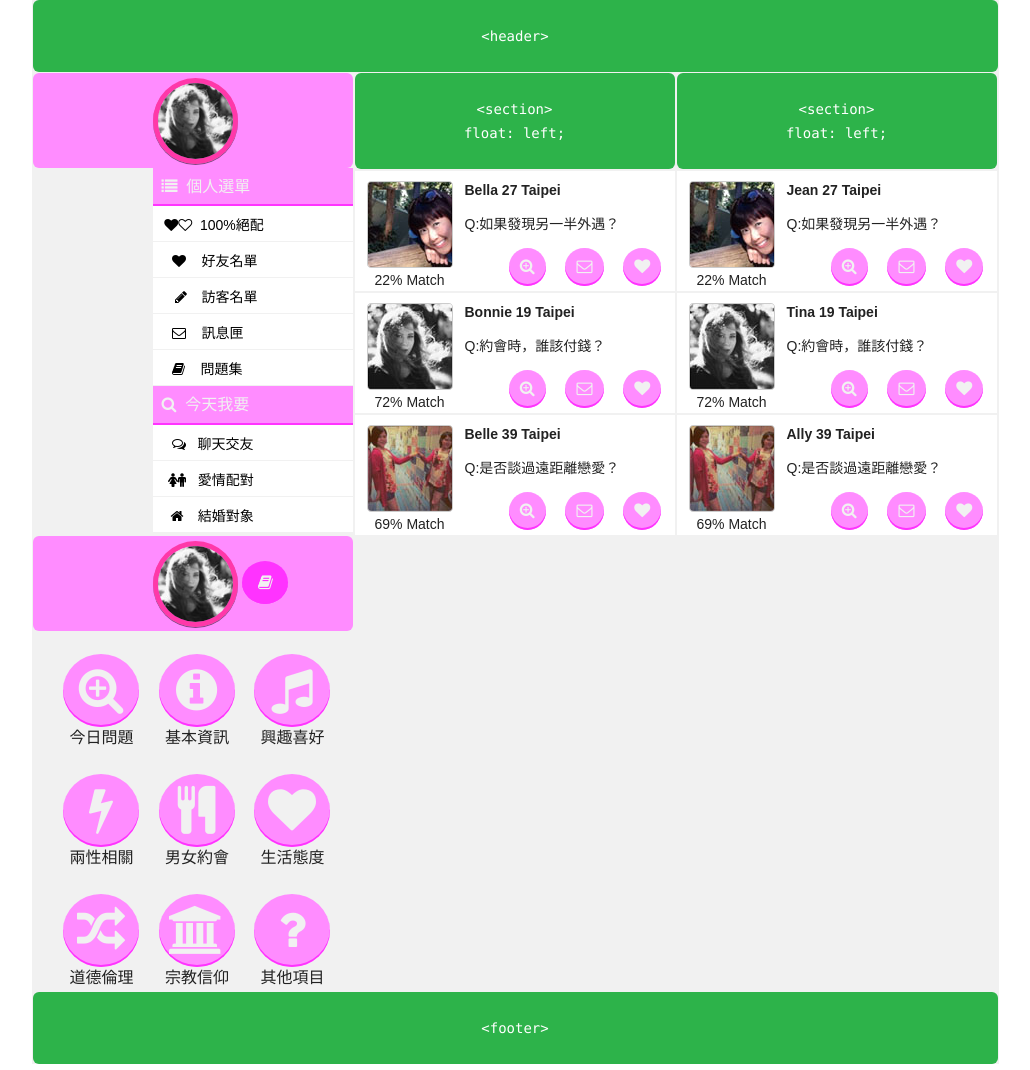
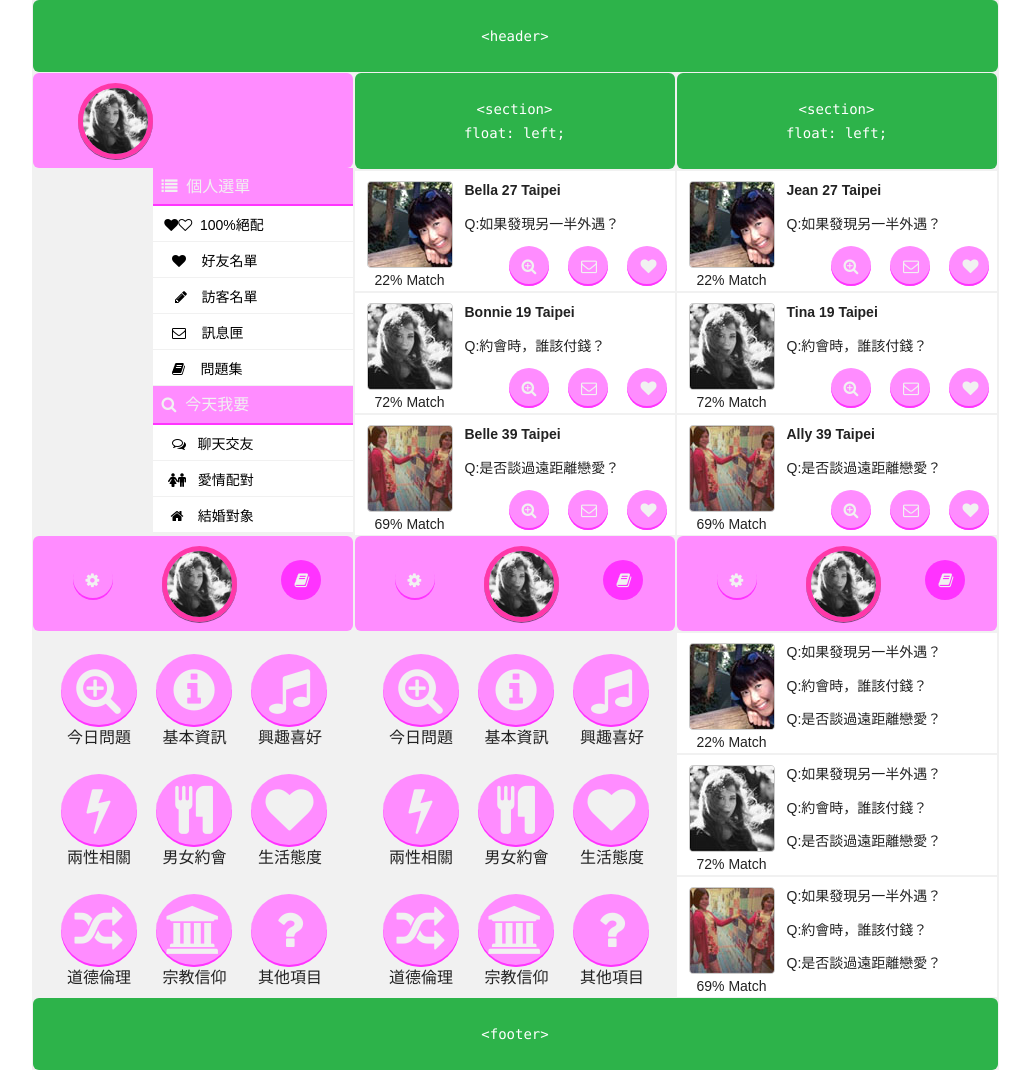
Before and after one commit to tienshunlo/qupid_01Aug14, a plain HTML site: page test.html in a window 1280 px wide. Shown: the whole page, without its empty margins (130-1160 px from the left). Drawn offline with Linux system fonts and the light colour scheme.

Commit message:
users asked questions
users asked questions

```diff
--- a/css/main_test.css
+++ b/css/main_test.css
@@ -163,15 +163,18 @@ img {
 
 }
 
-.user_profile_btn{
-  height: 30px;
-  width: 30px;
+
+
+
+.user_profile_btn_left {
+  height: 40px;
+  width: 40px;
   color: #f1f1f1;
-  padding: 0.5em 0.5em;
-  padding-top: 5px;
-  margin-right: 1px;
+  /*padding: 0.5em 0.7em;*/
+  /*margin-right: 1px;*/
+  margin-left: 40px;
   border-radius: 50%;
-  background: #FF33FF;
+  background: #FF8CFF;
   display: inline-block;
   text-decoration: none;
   -webkit-box-shadow: inset 0px -2px #FF33FF;
@@ -179,30 +182,72 @@ img {
   box-shadow: inset 0px -2px #FF33FF;
 }
 
-.user_profile_btn:hover {
+.user_profile_btn_left i{
+ text-align: center;
+ margin-left: 13px;
+ margin-top: 13px;
+}
+
+.user_profile_btn_left:hover {
   background: #FF33FF;
 }
 
-.user_profile_btn i{
-  /*float: left;*/
-  /*background: blue;*/
-  /*position: relative;*/
-  /*width: 110px;*/
-  /*height: 120px;*/
-  text-align: center;
-  margin-left:8px;
-  margin-top: 9px;
+.user_profile_btn_right {
+  height: 40px;
+  width: 40px;
+  color: #f1f1f1;
+  /*padding: 0.5em 0.7em;*/
+  /*margin-right: 1px;*/
+  margin-left: 40px;
+  border-radius: 50%;
+  background: #FF33FF;
+  display: inline-block;
+  text-decoration: none;
+  /*-webkit-box-shadow: inset 0px -2px #FF33FF;*/
+  /*-moz-box-shadow: inset 0px -2px #FF33FF;*/
+  /*box-shadow: inset 0px -2px #FF33FF;*/
 }
 
+
+
+.user_profile_btn_right i{
+  text-align: center;
+  margin-left: 13px;
+ margin-top: 13px;
+}
+
+
+
+
 .user_profile img{
-  border: 5px solid rgba(255, 0, 112, 0.6);
-  max-width: 75px;
-  border-radius: 50%;
-  margin-top: 5px;
-  margin-bottom: 5px;
-  margin-left: 120px;
-  box-shadow: 0 1px 0px 0px rgba(0,0,0,.5), inset 0 0px 0px rgba(0,0,0,.65);
+border: 5px solid rgba(255, 0, 112, 0.6);
+max-width: 65px;
+border-radius: 50%;
+margin-top: 10px;
+margin-bottom: 5px;
+margin-left: 45px;
+box-shadow: 0 1px 0px 0px rgba(0,0,0,.5), inset 0 0px 0px rgba(0,0,0,.65);
 }
+
+
+/* 用戶資料 - 回答過的問題 */
+
+
+.question_items {
+  /*position: absolute;*/
+  /*top: 200px;*/
+  left: 130px;
+  margin-top: 40px;
+  margin-right: 30px;
+  margin-bottom: 0;
+  display: inline-block;
+}
+
+.question_items li{
+  display: inline-block;
+  margin: -17px -10px -16px 24px;
+}
+
 
 
 .user_question_items{
@@ -224,6 +269,7 @@ img {
   text-align: center;
   margin-top: 8px;
 }
+
 .user_question_items_btn{
   height: 60px;
   width: 60px;
@@ -240,6 +286,8 @@ img {
   box-shadow: inset 0px -2px #FF33FF;
 }
 
+
+
 .user_question_items_btn:hover {
   background: #FF33FF;
 }
@@ -249,29 +297,28 @@ img {
 }
 
 
-.question_items img{
-  border: 5px solid rgba(255, 0, 112, 0.6);
-  border-radius: 50%;
-  margin-top: 5px;
-  margin-bottom: 5px;
-  float:left;
-  box-shadow: 0 1px 0px 0px rgba(0,0,0,.5), inset 0 0px 0px rgba(0,0,0,.65);
+.user_questions{
+  /*float: left;*/
+  /*background: blue;*/
+  /*position: relative;*/
+  /*width: 110px;*/
+  height: 120px;
+  text-align: center;
+  /*margin-right: 10px;*/
 }
 
-.question_items {
-  /*position: absolute;*/
-  /*top: 200px;*/
-  left: 130px;
-  margin-top: 40px;
-  margin-right: 25px;
-  margin-bottom: 0;
-  display: inline-block;
+.user_question_item{
+  /*float: left;*/
+  /*background: blue;*/
+  /*position: relative;*/
+  /*width: 110px;*/
+  height: 120px;
+  /*text-align: center;*/
+  /*margin-right: 10px;*/
 }
 
-.question_items li{
-  display: inline-block;
-  margin: -17px -10px -16px 24px;
-}
+
+
 
 /* 配對名單 */
 
@@ -291,6 +338,7 @@ img {
 
 }
 
+     /* 配對名單  - 左側 */
 .match_profile_left{
   float: left;
   /*background: blue;*/
@@ -307,13 +355,16 @@ img {
   font-size: 14px;
 }
 
-
+     /* 配對名單  - 左側  - 個人照片*/
 
 .match_profile_image{
   position:absolute;
   top:10px;
   left:10px;
  }
+
+
+     /* 配對名單  - 右側 */
 
 .match_profile_right{
   float:right;
@@ -327,23 +378,24 @@ img {
   font-size: 14px;
 }
 
+
+     /* 配對名單  - 右側 - 姓名、年齡、地區*/
+
 .match_profile_name_age_lacation{
   margin-top: 10px;
   font-size: 14px;
   font-weight: bold;
 }
 
+   /* 配對名單  - 右側 - 重要問題*/
 .match_profile_questionnaire{
   margin-top: 10px;
   font-size: 14px;
 }
 
-.match_profile_right li{
-  display: inline-block;
-  margin: -17px -10px -16px 24px;
-}
+ /* 配對名單  - 右側 - 今日問題、傳訊息、加入好友*/
 
-.match_profile_right_botton {
+.match_profile_right_button{
   position: absolute;
   top: 85px;
   left: 130px;
@@ -353,11 +405,24 @@ img {
 }
 
 
+.match_profile_right_button li{
+  display: inline-block;
+  margin: -17px -10px -16px 24px;
+}
+
+
+
+.match_profile_right_button i{
+ margin-left: 13px;
+ margin-top: 13px;
+}
+
+
 .btn {
-  /*height: 40px;*/
-  /*width: 40px;*/
+  height: 40px;
+  width: 40px;
   color: #f1f1f1;
-  padding: 0.5em 0.7em;
+  /*padding: 0.5em 0.7em;*/
   margin-right: 1px;
   border-radius: 50%;
   background: #FF8CFF;
@@ -367,6 +432,9 @@ img {
   -moz-box-shadow: inset 0px -2px #FF33FF;
   box-shadow: inset 0px -2px #FF33FF;
 }
+
+
+
 
 .btn:hover {
   background: #FF33FF;
--- a/test.html
+++ b/test.html
@@ -27,18 +27,18 @@
     </header>
     <section>
       <!-- <code>&#60;section&#62; <br> float: left;</code> -->
-         <div class="user_profile">
-           <img src="img/sample_2.jpg" alt="sample_2">
+        <div class="user_profile">
+          <img src="img/sample_2.jpg" alt="sample_2">
         </div>
-       <div class="main_nav_left">
-        <ul>&nbsp;&nbsp;<i class="fa fa-list"></i>&nbsp; 個人選單 </ul>
+        <div class="main_nav_left">
+          <ul>&nbsp;&nbsp;<i class="fa fa-list"></i>&nbsp; 個人選單 </ul>
             <p><a href="#">&nbsp;&nbsp;&nbsp;<i class="fa fa-heart"></i><i class="fa fa-heart-o"></i>&nbsp; 100%絕配</a></p>
             <p><a href="#">&nbsp;&nbsp;&nbsp;&nbsp;&nbsp;<i class="fa fa-heart"></i>&nbsp;&nbsp;&nbsp; 好友名單</a></p>
             <p><a href="#">&nbsp;&nbsp;&nbsp;&nbsp;&nbsp;<i class="fa fa-pencil fa-fw"></i>&nbsp;&nbsp; 訪客名單</a></p>
             <p><a href="#">&nbsp;&nbsp;&nbsp;&nbsp;&nbsp;<i class="fa fa-envelope-o"></i>&nbsp;&nbsp;&nbsp; 訊息匣</a></p>
             <p><a href="#">&nbsp;&nbsp;&nbsp;&nbsp;&nbsp;<i class="fa fa-book"></i>&nbsp;&nbsp;&nbsp; 問題集</a></p>
 
-        <ul>&nbsp;&nbsp;<i class="fa fa-search"></i>&nbsp; 今天我要 </ul>
+          <ul>&nbsp;&nbsp;<i class="fa fa-search"></i>&nbsp; 今天我要 </ul>
             <p><a href="#">&nbsp;&nbsp;&nbsp;&nbsp;&nbsp;<i class="fa fa-comments-o"></i>&nbsp;&nbsp; 聊天交友</a></p>
             <p><a href="#">&nbsp;&nbsp;&nbsp;&nbsp;<i class="fa fa-female"></i><i class="fa fa-male"></i>&nbsp;&nbsp; 愛情配對</a></p>
             <p><a href="#">&nbsp;&nbsp;&nbsp;&nbsp;<i class="fa fa-home fa-fw"></i>&nbsp;&nbsp; 結婚對象</a></p>
@@ -56,7 +56,7 @@
           <div class="match_profile_right">
             <P class="match_profile_name_age_lacation">Bella&nbsp;27&nbsp;Taipei</p>
             <P class="match_profile_Q">Q:如果發現另一半外遇？</p>
-            <ul class="match_profile_right_botton">
+            <ul class="match_profile_right_button">
               <li><a target="_blank" href="#" class="btn"><i class="fa fa-search-plus "></i></a></li>
               <li><a target="_blank" href="#" class="btn"><i class="fa fa-envelope-o "></i></a></li>
               <li><a target="_blank" href="#" class="btn"><i class="fa fa-heart"></i></a></li>
@@ -71,7 +71,7 @@
           <div class="match_profile_right">
             <P class="match_profile_name_age_lacation">Bonnie&nbsp;19&nbsp;Taipei</p>
             <P class="match_profile_Q">Q:約會時，誰該付錢？</p>
-            <ul class="match_profile_right_botton">
+            <ul class="match_profile_right_button">
               <li><a target="_blank" href="#" class="btn"><i class="fa fa-search-plus "></i></a></li>
               <li><a target="_blank" href="#" class="btn"><i class="fa fa-envelope-o "></i></a></li>
               <li><a target="_blank" href="#" class="btn"><i class="fa fa-heart"></i></a></li>
@@ -86,7 +86,7 @@
           <div class="match_profile_right">
             <P class="match_profile_name_age_lacation">Belle&nbsp;39&nbsp;Taipei</p>
             <P class="match_profile_Q">Q:是否談過遠距離戀愛？</p>
-            <ul class="match_profile_right_botton">
+            <ul class="match_profile_right_button">
               <li><a target="_blank" href="#" class="btn"><i class="fa fa-search-plus "></i></a></li>
               <li><a target="_blank" href="#" class="btn"><i class="fa fa-envelope-o "></i></a></li>
               <li><a target="_blank" href="#" class="btn"><i class="fa fa-heart"></i></a></li>
@@ -105,7 +105,7 @@
           <div class="match_profile_right">
             <P class="match_profile_name_age_lacation">Jean&nbsp;27&nbsp;Taipei</p>
             <P class="match_profile_Q">Q:如果發現另一半外遇？</p>
-            <ul class="match_profile_right_botton">
+            <ul class="match_profile_right_button">
               <li><a target="_blank" href="#" class="btn"><i class="fa fa-search-plus "></i></a></li>
               <li><a target="_blank" href="#" class="btn"><i class="fa fa-envelope-o "></i></a></li>
               <li><a target="_blank" href="#" class="btn"><i class="fa fa-heart"></i></a></li>
@@ -120,7 +120,7 @@
           <div class="match_profile_right">
             <P class="match_profile_name_age_lacation">Tina&nbsp;19&nbsp;Taipei</p>
             <P class="match_profile_Q">Q:約會時，誰該付錢？</p>
-            <ul class="match_profile_right_botton">
+            <ul class="match_profile_right_button">
               <li><a target="_blank" href="#" class="btn"><i class="fa fa-search-plus "></i></a></li>
               <li><a target="_blank" href="#" class="btn"><i class="fa fa-envelope-o "></i></a></li>
               <li><a target="_blank" href="#" class="btn"><i class="fa fa-heart"></i></a></li>
@@ -135,7 +135,7 @@
           <div class="match_profile_right">
             <P class="match_profile_name_age_lacation">Ally&nbsp;39&nbsp;Taipei</p>
             <P class="match_profile_Q">Q:是否談過遠距離戀愛？</p>
-            <ul class="match_profile_right_botton">
+            <ul class="match_profile_right_button">
               <li><a target="_blank" href="#" class="btn"><i class="fa fa-search-plus "></i></a></li>
               <li><a target="_blank" href="#" class="btn"><i class="fa fa-envelope-o "></i></a></li>
               <li><a target="_blank" href="#" class="btn"><i class="fa fa-heart"></i></a></li>
@@ -146,8 +146,9 @@
     <section>
       <!-- <code>&#60;section&#62; <br> float: left;</code> -->
         <div class="user_profile">
+           <a target="_blank" href="#" class="user_profile_btn_left"><i class="fa fa-cog"></i></a>
            <img src="img/sample_2.jpg" alt="sample_2">
-           <a target="_blank" href="#" class="user_profile_btn"><i class="fa fa-book"></i></a>
+           <div class="user_profile_btn_right"><i class="fa fa-book"></i></div>
         </div>
         <div class="user_question_items">
           <ul class="question_items">
@@ -171,6 +172,84 @@
           </ul>
        </div>
     </section>
+
+    <section>
+      <!-- <code>&#60;section&#62; <br> float: left;</code> -->
+        <div class="user_profile">
+
+
+              <a target="_blank" href="#" class="user_profile_btn_left"><i class="fa fa-cog"></i></a>
+              <img src="img/sample_2.jpg" alt="sample_2">
+              <div class="user_profile_btn_right"><i class="fa fa-book"></i></div>
+
+        </div>
+
+        <div class="user_question_items">
+          <ul class="question_items">
+              <li><a target="_blank" href="#" class="user_question_items_btn"><i class="fa fa-search-plus fa-3x"></i></a><br>今日問題</li>
+              <li><a target="_blank" href="#" class="user_question_items_btn"><i class="fa fa-info-circle fa-3x"></i></a><br>基本資訊</li>
+              <li><a target="_blank" href="#" class="user_question_items_btn"><i class="fa fa-music fa-3x"></i></a><br>興趣喜好</li>
+          </ul>
+        </div>
+        <div class="user_question_items">
+          <ul class="question_items">
+              <li><a target="_blank" href="#" class="user_question_items_btn"><i class="fa fa-bolt fa-3x"></i></a><br>兩性相關</li>
+              <li><a target="_blank" href="#" class="user_question_items_btn"><i class="fa fa-cutlery fa-3x"></i></a><br>男女約會</li>
+              <li><a target="_blank" href="#" class="user_question_items_btn"><i class="fa fa-heart fa-3x"></i></a><br>生活態度</li>
+          </ul>
+       </div>
+       <div class="user_question_items">
+          <ul class="question_items">
+            <li><a target="_blank" href="#" class="user_question_items_btn"><i class="fa fa-random fa-3x"></i></a><br>道德倫理</li>
+           <li><a target="_blank" href="#" class="user_question_items_btn"><i class="fa fa-university fa-3x"></i></a><br>宗教信仰</li>
+              <li><a target="_blank" href="#" class="user_question_items_btn"><i class="fa fa-question fa-3x"></i></a><br>其他項目</li>
+          </ul>
+       </div>
+    </section>
+    <section>
+      <div class="user_profile">
+
+
+              <a target="_blank" href="#" class="user_profile_btn_left"><i class="fa fa-cog"></i></a>
+              <img src="img/sample_2.jpg" alt="sample_2">
+              <div class="user_profile_btn_right"><i class="fa fa-book"></i></div>
+
+        </div>
+      <div class="match_profile">
+          <div class="match_profile_left">
+            <img src="img/sample_1.jpg" alt="sample_1">
+            <P>22% Match</p>
+          </div>
+          <div class="match_profile_right">
+            <P class="match_profile_Q">Q:如果發現另一半外遇？</p>
+            <P class="match_profile_Q">Q:約會時，誰該付錢？</p>
+            <P class="match_profile_Q">Q:是否談過遠距離戀愛？</p>
+           </div>
+      </div>
+      <div class="match_profile">
+          <div class="match_profile_left">
+            <img src="img/sample_2.jpg" alt="sample_2">
+            <P>72% Match</p>
+          </div>
+          <div class="match_profile_right">
+             <P class="match_profile_Q">Q:如果發現另一半外遇？</p>
+            <P class="match_profile_Q">Q:約會時，誰該付錢？</p>
+            <P class="match_profile_Q">Q:是否談過遠距離戀愛？</p>
+
+           </div>
+      </div>
+      <div class="match_profile">
+          <div class="match_profile_left">
+            <img src="img/sample_3.jpg" alt="sample_3">
+            <P>69% Match</p>
+          </div>
+          <div class="match_profile_right">
+             <P class="match_profile_Q">Q:如果發現另一半外遇？</p>
+            <P class="match_profile_Q">Q:約會時，誰該付錢？</p>
+            <P class="match_profile_Q">Q:是否談過遠距離戀愛？</p>
+           </div>
+      </div>
+    </section>
     <footer>
       <code>&#60;footer&#62;</code>
     </footer>
```
